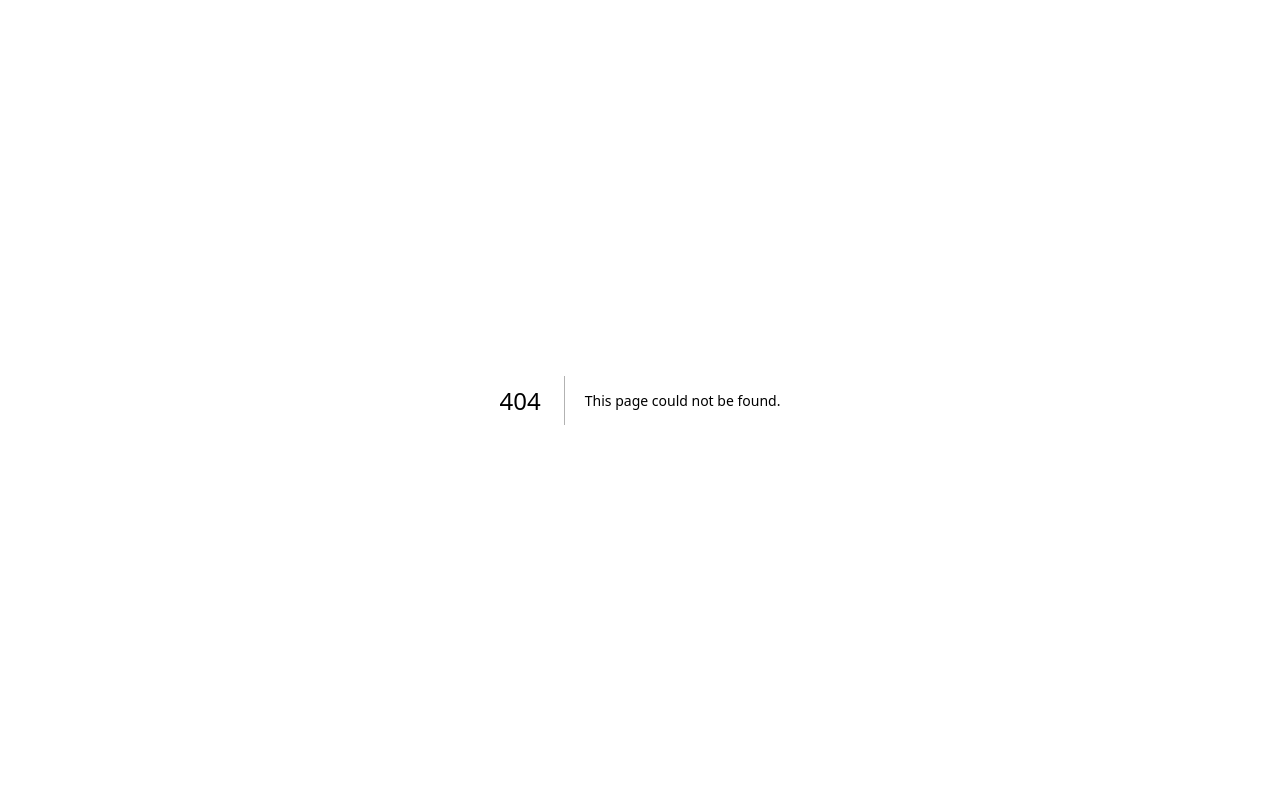
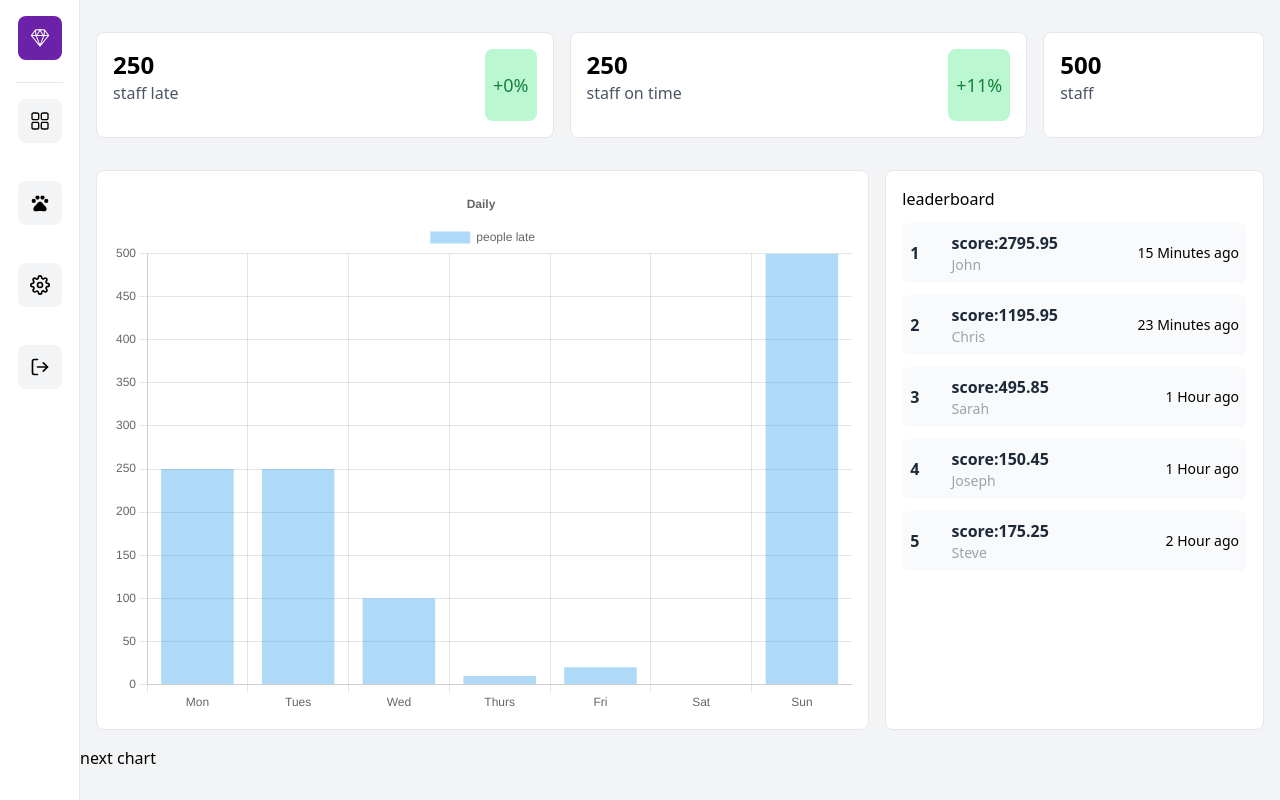
Before and after one commit to Inovate-software-solution/tanda-gochi, a Next.js app: page /info in a window 1280 px wide. Before the commit this address had no page. Built offline with nearby package versions, Linux system fonts and the light colour scheme.

Commit message:
Merge with henry branch manually due to version  conflict

```diff
--- /dev/null
+++ b/components/BarChart 2.jsx
@@ -0,0 +1,65 @@
+import React, { useState, useEffect } from "react";
+import { Bar } from "react-chartjs-2";
+import {
+  Chart as ChartJS,
+  CategoryScale,
+  LinearScale,
+  BarElement,
+  Title,
+  Tooltip,
+  Legend,
+} from "chart.js";
+
+ChartJS.register(
+  CategoryScale,
+  LinearScale,
+  BarElement,
+  Title,
+  Tooltip,
+  Legend
+);
+
+const BarChart = () => {
+  const [chartData, setChartData] = useState({
+    datasets: [],
+  });
+
+  const [chartOptions, setChartOptions] = useState({});
+
+  useEffect(() => {
+    setChartData({
+      labels: ["Mon", "Tues", "Wed", "Thurs", "Fri", "Sat", "Sun"],
+      datasets: [
+        {
+          label: "min",
+          data: [0, 30, 10, 60, 0, 0, 50],
+          borderColor: "rgb(53, 162, 235)",
+          backgroundColor: "rgb(53, 162, 235, 0.4",
+        },
+      ],
+    });
+    setChartOptions({
+      plugins: {
+        legend: {
+          position: "top",
+        },
+        title: {
+          display: true,
+          text: "rest time  ",
+        },
+      },
+      maintainAspectRatio: false,
+      responsive: true,
+    });
+  }, []);
+
+  return (
+    <>
+      <div className="w-full md:col-span-2 relative lg:h-[70vh] h-[50vh] m-auto p-4 border rounded-lg bg-white">
+        <Bar data={chartData} options={chartOptions} />
+      </div>
+    </>
+  );
+};
+
+export default BarChart;
--- /dev/null
+++ b/components/BarChart.jsx
@@ -0,0 +1,65 @@
+import React, { useState, useEffect } from 'react';
+import { Bar } from 'react-chartjs-2';
+import {
+  Chart as ChartJS,
+  CategoryScale,
+  LinearScale,
+  BarElement,
+  Title,
+  Tooltip,
+  Legend,
+} from 'chart.js';
+
+ChartJS.register(
+  CategoryScale,
+  LinearScale,
+  BarElement,
+  Title,
+  Tooltip,
+  Legend
+);
+
+const BarChart = () => {
+  const [chartData, setChartData] = useState({
+    datasets: [],
+  });
+
+  const [chartOptions, setChartOptions] = useState({});
+
+  useEffect(() => {
+    setChartData({
+        labels: ['Mon', 'Tues', 'Wed', 'Thurs', 'Fri', 'Sat', 'Sun'],
+        datasets: [
+            {
+                label: 'people late',
+                data: [250, 250, 100, 10, 20, 0,500],
+                borderColor: 'rgb(53, 162, 235)',
+                backgroundColor: 'rgb(53, 162, 235, 0.4',
+              },
+        ]
+    })
+    setChartOptions({
+        plugins: {
+            legend: {
+                position: 'top',
+            },
+            title: {
+                display: true,
+                text: 'Daily '
+            }
+        },
+        maintainAspectRatio: false,
+        responsive: true
+    })
+  }, [])
+
+  return (
+    <>
+      <div className='w-full md:col-span-2 relative lg:h-[70vh] h-[50vh] m-auto p-4 border rounded-lg bg-white'>
+        <Bar data={chartData} options={chartOptions} />
+      </div>
+    </>
+  );
+};
+
+export default BarChart;
--- /dev/null
+++ b/components/Header.jsx
@@ -0,0 +1,12 @@
+// Header.js
+import React from 'react';
+
+const Header = ({ title }) => {
+  return (
+    <div className='flex justify-between px-4 pt-4'>
+      <h2>{title}</h2>
+    </div>
+  );
+};
+
+export default Header;
--- /dev/null
+++ b/components/Sidebar.jsx
@@ -0,0 +1,47 @@
+import React from 'react';
+import Link from 'next/link';
+
+import { RxSketchLogo, RxDashboard, RxPerson } from 'react-icons/rx';
+import { MdOutlinePets} from 'react-icons/md';
+import { FiSettings,FiLogOut } from 'react-icons/fi';
+
+const Sidebar = ({ children }) => {
+  return (
+    <div className='flex'>
+      <div className='fixed w-20 h-screen p-4 bg-white border-r-[1px] flex flex-col justify-between'>
+        <div className='flex flex-col items-center'>
+          <Link href='/'>
+            <div className='bg-purple-800 text-white p-3 rounded-lg inline-block'>
+              <RxSketchLogo size={20} />
+            </div>
+          </Link>
+          <span className='border-b-[1px] border-gray-200 w-full p-2'></span>
+          <Link href='/'>
+            <div className='bg-gray-100 hover:bg-gray-200 cursor-pointer my-4 p-3 rounded-lg inline-block'>
+              <RxDashboard size={20} />
+            </div>
+          </Link>
+          <Link href='/pet'>
+            <div className='bg-gray-100 hover:bg-gray-200 cursor-pointer my-4 p-3 rounded-lg inline-block'>
+              <MdOutlinePets size={20} />
+            </div>
+          </Link>
+
+          <Link href='/setting'>
+            <div className='bg-gray-100 hover:bg-gray-200 cursor-pointer my-4 p-3 rounded-lg inline-block'>
+              <FiSettings size={20} />
+            </div>
+          </Link>
+          <Link href='/setting'>
+            <div className='bg-gray-100 hover:bg-gray-200 cursor-pointer my-4 p-3 rounded-lg inline-block'>
+              <FiLogOut size={20} />
+            </div>
+          </Link>
+        </div>
+      </div>
+      <main className='ml-20 w-full'>{children}</main>
+    </div>
+  );
+};
+
+export default Sidebar;
--- /dev/null
+++ b/components/TopCards.jsx
@@ -0,0 +1,35 @@
+import React from 'react'
+
+const TopCards = () => {
+  return (
+    <div className='grid lg:grid-cols-5 gap-4 p-4'>
+        <div className='lg:col-span-2 col-span-1 bg-white flex justify-between w-full border p-4 rounded-lg'>
+            <div className='flex flex-col w-full pb-4'>
+                <p className='text-2xl font-bold'>250</p>
+                <p className='text-gray-600'>staff late</p>
+            </div>
+            <p className='bg-green-200 flex justify-center items-center p-2 rounded-lg'>
+                <span className='text-green-700 text-lg'>+0%</span>
+            </p>
+        </div>
+        <div className='lg:col-span-2 col-span-1 bg-white flex justify-between w-full border p-4 rounded-lg'>
+            <div className='flex flex-col w-full pb-4'>
+                <p className='text-2xl font-bold'>250</p>
+                <p className='text-gray-600'>staff on time</p>
+            </div>
+            <p className='bg-green-200 flex justify-center items-center p-2 rounded-lg'>
+                <span className='text-green-700 text-lg'>+11%</span>
+            </p>
+        </div>
+        <div className='bg-white flex justify-between w-full border p-4 rounded-lg'>
+            <div className='flex flex-col w-full pb-4'>
+                <p className='text-2xl font-bold'>500</p>
+                <p className='text-gray-600'>staff</p>
+            </div>
+
+        </div>
+    </div>
+  )
+}
+
+export default TopCards
--- /dev/null
+++ b/components/leaderboard.jsx
@@ -0,0 +1,29 @@
+import React from 'react';
+import { data } from '../data/data.js';
+
+const RecentOrders = () => {
+  return (
+    <div className='w-full col-span-1 relative lg:h-[70vh] h-[50vh] m-auto p-4 border rounded-lg bg-white overflow-scroll'>
+      <h1>leaderboard</h1>
+      <ul>
+        {data.map((order, id) => (
+          <li
+            key={id}
+            className='bg-gray-50 hover:bg-gray-100 rounded-lg my-3 p-2 flex items-center cursor-pointer'
+          >
+            <div className='pr-4'>
+              <p className='text-gray-800 font-bold'>{id + 1}</p>
+            </div>
+            <div className='pl-4'>
+              <p className='text-gray-800 font-bold'>score:{order.total}</p>
+              <p className='text-gray-400 text-sm'>{order.name.first}</p>
+            </div>
+            <p className='lg:flex md:hidden absolute right-6 text-sm'>{order.date}</p>
+          </li>
+        ))}
+      </ul>
+    </div>
+  );
+};
+
+export default RecentOrders;
--- /dev/null
+++ b/data/data.js
@@ -0,0 +1,58 @@
+export const data = [
+  {
+    id: 1,
+    name: {
+      first: 'John',
+      last: 'Smith',
+    },
+    total: 2795.95,
+
+
+    date: '15 Minutes ago',
+  },
+  {
+    id: 2,
+    name: {
+      first: 'Chris',
+      last: 'Adams',
+    },
+    total: 1195.95,
+
+
+    date: '23 Minutes ago',
+  },
+  {
+    id: 3,
+    name: {
+      first: 'Sarah',
+      last: 'Smith',
+    },
+    total: 495.85,
+
+
+    date: '1 Hour ago',
+  },
+  {
+    id: 4,
+    name: {
+      first: 'Joseph',
+      last: 'Choo',
+    },
+    total: 150.45,
+
+
+    date: '1 Hour ago',
+  },
+  {
+    id: 5,
+    name: {
+      first: 'Steve',
+      last: 'Harding',
+    },
+    total: 175.25,
+
+
+    date: '2 Hour ago',
+  }
+
+];
--- /dev/null
+++ b/src/app/info/layout.tsx
@@ -0,0 +1,11 @@
+"use client";
+
+import Sidebar from "../../../components/Sidebar";
+
+export default function InfoLayout({
+  children, // will be a page or nested layout
+}: {
+  children: React.ReactNode;
+}) {
+  return <Sidebar>{children}</Sidebar>;
+}
--- /dev/null
+++ b/src/app/info/page.tsx
@@ -0,0 +1,32 @@
+"use client";
+
+import React from "react";
+import { useState, useEffect } from "react";
+
+import Header from "../../../components/Header";
+import TopCards from "../../../components/TopCards";
+import BarChart from "../../../components/BarChart";
+import BarChart2 from "../../../components/BarChart 2";
+import RecentOrders from "../../../components/leaderboard";
+
+export default function page() {
+  const [chartType, setChartType] = useState("BarChart");
+
+  const toggleChart = () => {
+    setChartType(chartType === "BarChart" ? "BarChart2" : "BarChart");
+  };
+
+  return (
+    <div>
+      <main className="bg-gray-100 min-h-screen">
+        <Header title={""} />
+        <TopCards />
+        <div className="p-4 grid md:grid-cols-3 grid-cols-1 gap-4">
+          {chartType === "BarChart" ? <BarChart /> : <BarChart2 />}
+          <RecentOrders />
+        </div>
+        <button onClick={toggleChart}>next chart</button>
+      </main>
+    </div>
+  );
+}
```
